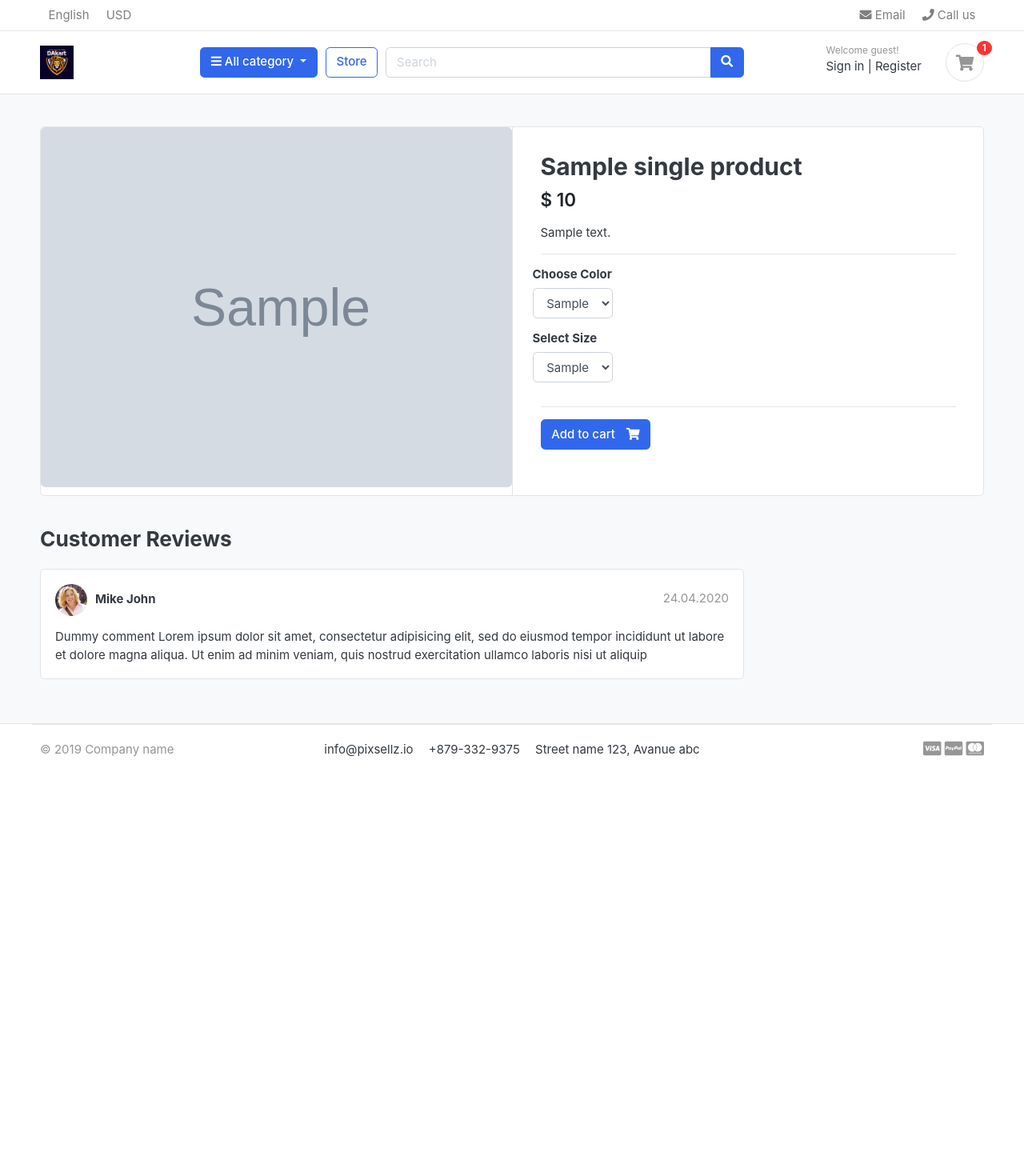
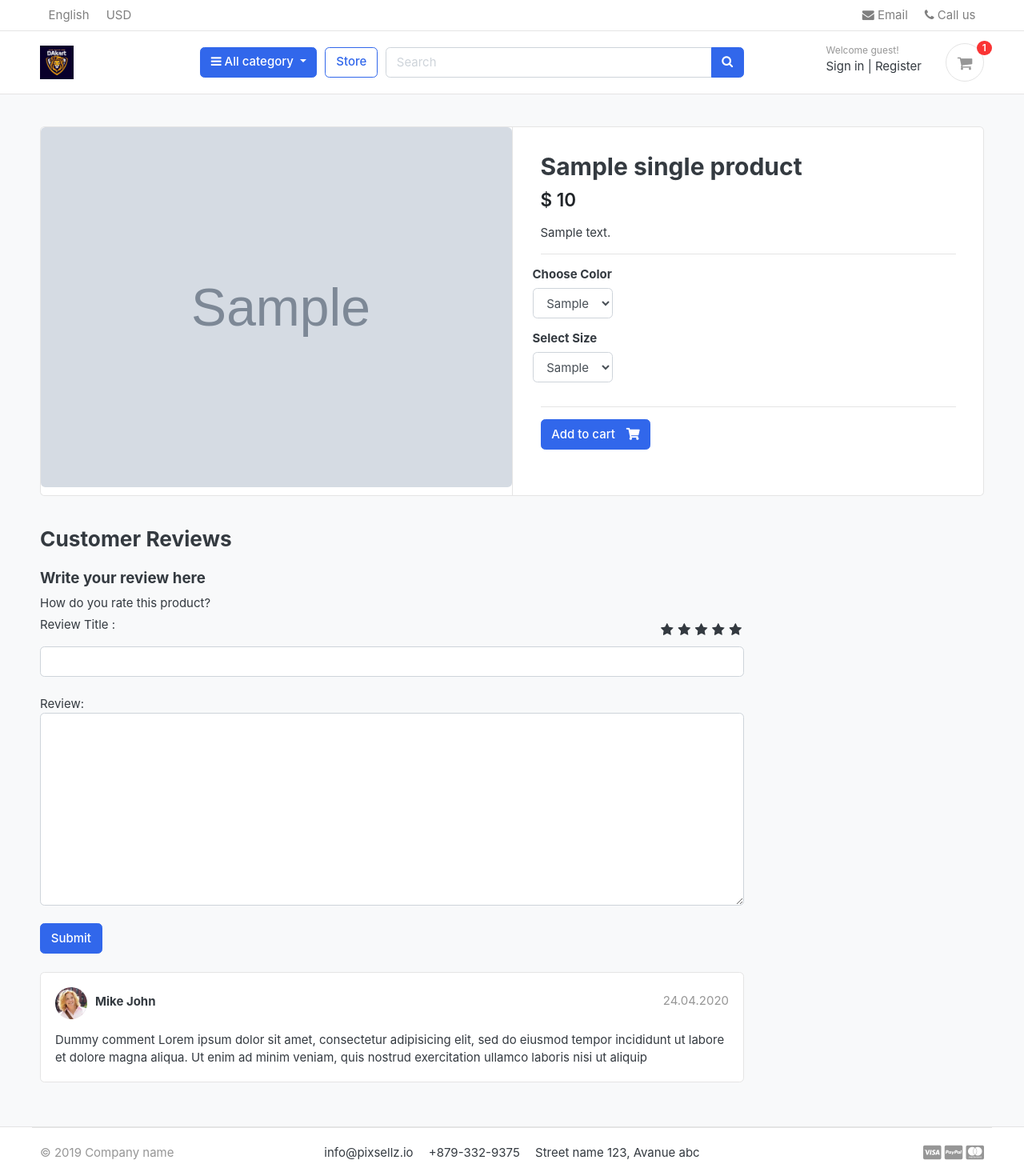
Before and after one commit to kiruvino/E-Commerce-app, a Django app: template templates/product-detail.html in a window 1280 px wide. Shown: the top 1455 px of the page at 80% size. Before the commit the page ends 946 px from the top, so only its background shows below. Run offline with Django 3.2, Linux system fonts and the light colour scheme; the template is opened without the code that fills it: most values are stand-ins (such as "Sample title", 1, 10 or a date in 2020); grey boxes marked "Sample" are stand-in pictures; some libraries are stand-ins or nearby versions; some web fonts are replaced.

Commit message:
css for reviews and ratings

```diff
--- /dev/null
+++ b/DAkart/static/css/custom.css
@@ -0,0 +1,34 @@
+.rate > input {
+    display : none
+}
+
+.rate > label {
+    float:right
+}
+
+
+/** display start here **/
+
+.rate > label:before {
+    display: inline-block;
+    font-size:1.1rem;
+    font-family:FontAwesome;
+    content:"\f005";
+    margin:0;
+    padding:0.3rem .2rem;
+    cursor:pointer;
+}
+
+/** css for half star **/
+
+.rate .half:before{
+    content:"\f089";
+    position:absolute;
+    padding-right:0;
+}
+
+/** click and hover **/
+
+input:checked ~ label, label:hover ~ label {
+    color:#ffb503
+}
--- a/templates/base.html
+++ b/templates/base.html
@@ -22,9 +22,10 @@
 
 <!-- Font awesome 5 -->
 <link href="{% static 'fonts/fontawesome/css/all.min.css' %}" type="text/css" rel="stylesheet">
-
+<link rel="stylesheet" href="https://cdnjs.cloudflare.com/ajax/libs/font-awesome/4.7.0/css/font-awesome.min.css">
 <!-- custom style -->
 <link href="{% static 'css/ui.css' %}" rel="stylesheet" type="text/css"/>
+<link href="{% static 'css/custom.css' %}" rel="stylesheet" type="text/css"/>
 <link href="{% static 'css/ui.css' %}" rel="stylesheet" media="only screen and (max-width: 1200px)" />
 
 <!-- custom javascript -->
--- a/templates/order_complete.html
+++ b/templates/order_complete.html
@@ -81,7 +81,7 @@
                                         <tfoot>
                                             <tr>
                                                 <th colspan="2" class="text-right">Sub Total:</th>
-                                                <th class="text-center">${{subtotal}} USD</th>
+                                                <th class="text-center">${{sub_total}} USD</th>
                                             </tr>
                                             <tr>
                                                 <th colspan="2" class="text-right">Tax:</th>
--- a/templates/product-detail.html
+++ b/templates/product-detail.html
@@ -76,6 +76,33 @@
 
         </header>
 
+        <form action="" method="POST">
+            {% csrf_token %}
+            <div>
+               <h5> Write your review here </h5>
+               <label> How do you rate this product? </label>
+               <br>
+               <!-- display stars here -->
+               <div class="rate">
+                <input type="radio" name="rating" id="rating10" value="5" required ><label for="rating10" title="5"></label>
+                <input type="radio" name="rating" id="rating9" value="4.5" required ><label for="rating9" title="4.5" class="half"></label>
+                <input type="radio" name="rating" id="rating8" value="4" required ><label for="rating8" title="4"></label>
+                <input type="radio" name="rating" id="rating7" value="3.5" required > <label for="rating7" title="3.5" class="half"></label>
+                <input type="radio" name="rating" id="rating6" value="3" required > <label for="rating6" title="3"></label>
+                <input type="radio" name="rating" id="rating5" value="2.5" required > <label for="rating5" title="2.5" class="half"></label>
+                <input type="radio" name="rating" id="rating4" value="2" required > <label for="rating4" title="2"></label>
+                <input type="radio" name="rating" id="rating3" value="1.5" required > <label for="rating3" title="1.5" class="half"></label>
+                <input type="radio" name="rating" id="rating2" value="1" required > <label for="rating2" title="1"></label>
+                <input type="radio" name="rating" id="rating1" value="0.5" required > <label for="rating1" title="0.5" class="half"></label>
+               </div>
+               Review Title :
+               <input type="textbox" class="form-control"><br>
+               Review:
+               <textarea rows="10" class="form-control"></textarea><br>
+               <input type="submit" value="Submit" class="btn btn-primary">
+            </div>
+            <br>
+        </form>
         <article class="box mb-3">
             <div class="icontext w-100">
                 <img src="./images/avatars/avatar1.jpg" class="img-xs icon rounded-circle">
```
Also changed, not shown: store/models.py (+15 -0 lines).
